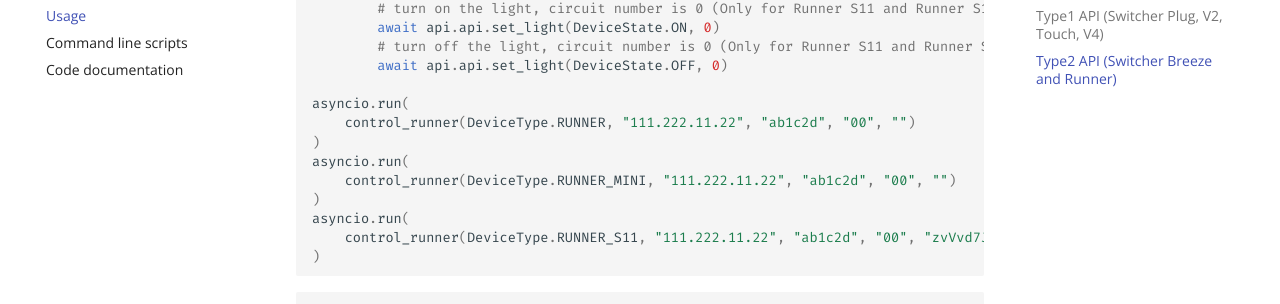
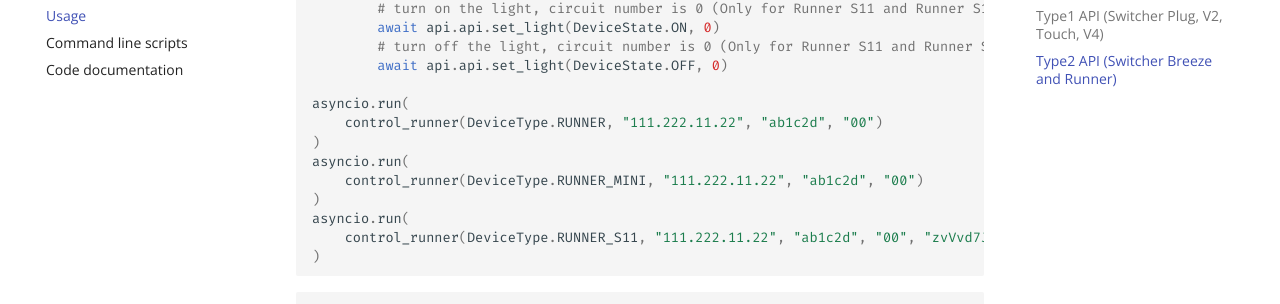
Before and after one commit to TomerFi/aioswitcher, an MkDocs documentation site: the page built from docs/usage.md, in a window 1280 px wide and 900 px high, scrolled down 1991 px. Shown: the part 146-450 px from the top of the window. Built offline with MkDocs 1.6.1 and Material for MkDocs 9.7.7, drawn with Linux system fonts in a browser that asks for light colours; comment, search, counter and statistics services are not loaded.

Commit message:
fix based on requested changes

```diff
--- a/docs/usage.md
+++ b/docs/usage.md
@@ -114,10 +114,10 @@ async def control_runner(device_type, device_ip, device_id, device_key, token) :
         await api.api.set_light(DeviceState.OFF, 0)
 
 asyncio.run(
-    control_runner(DeviceType.RUNNER, "111.222.11.22", "ab1c2d", "00", "")
+    control_runner(DeviceType.RUNNER, "111.222.11.22", "ab1c2d", "00")
 )
 asyncio.run(
-    control_runner(DeviceType.RUNNER_MINI, "111.222.11.22", "ab1c2d", "00", "")
+    control_runner(DeviceType.RUNNER_MINI, "111.222.11.22", "ab1c2d", "00")
 )
 asyncio.run(
     control_runner(DeviceType.RUNNER_S11, "111.222.11.22", "ab1c2d", "00", "zvVvd7JxtN7CgvkD1Psujw==")
```
Also changed, not shown: README.md (+2 -2 lines).
